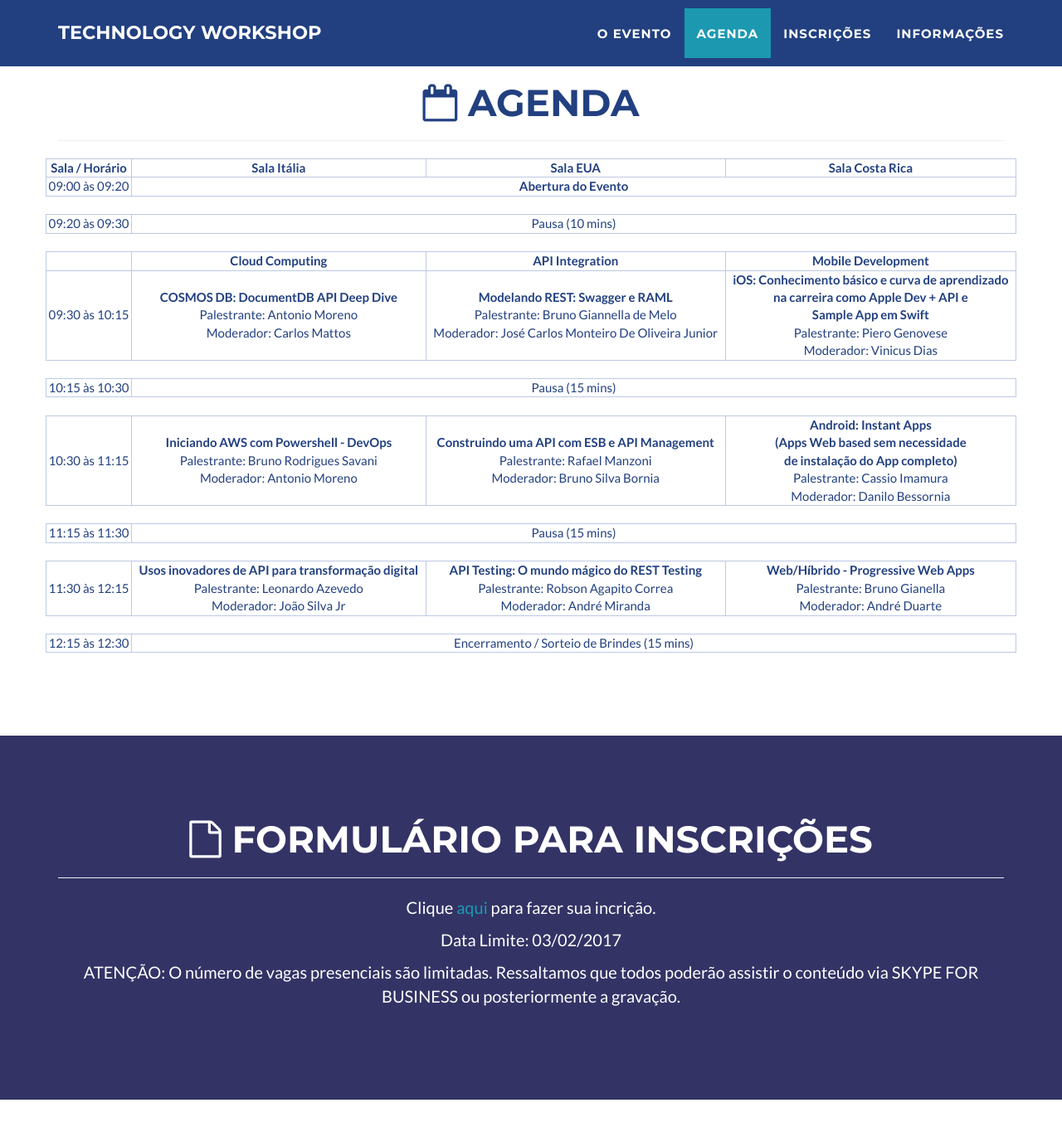
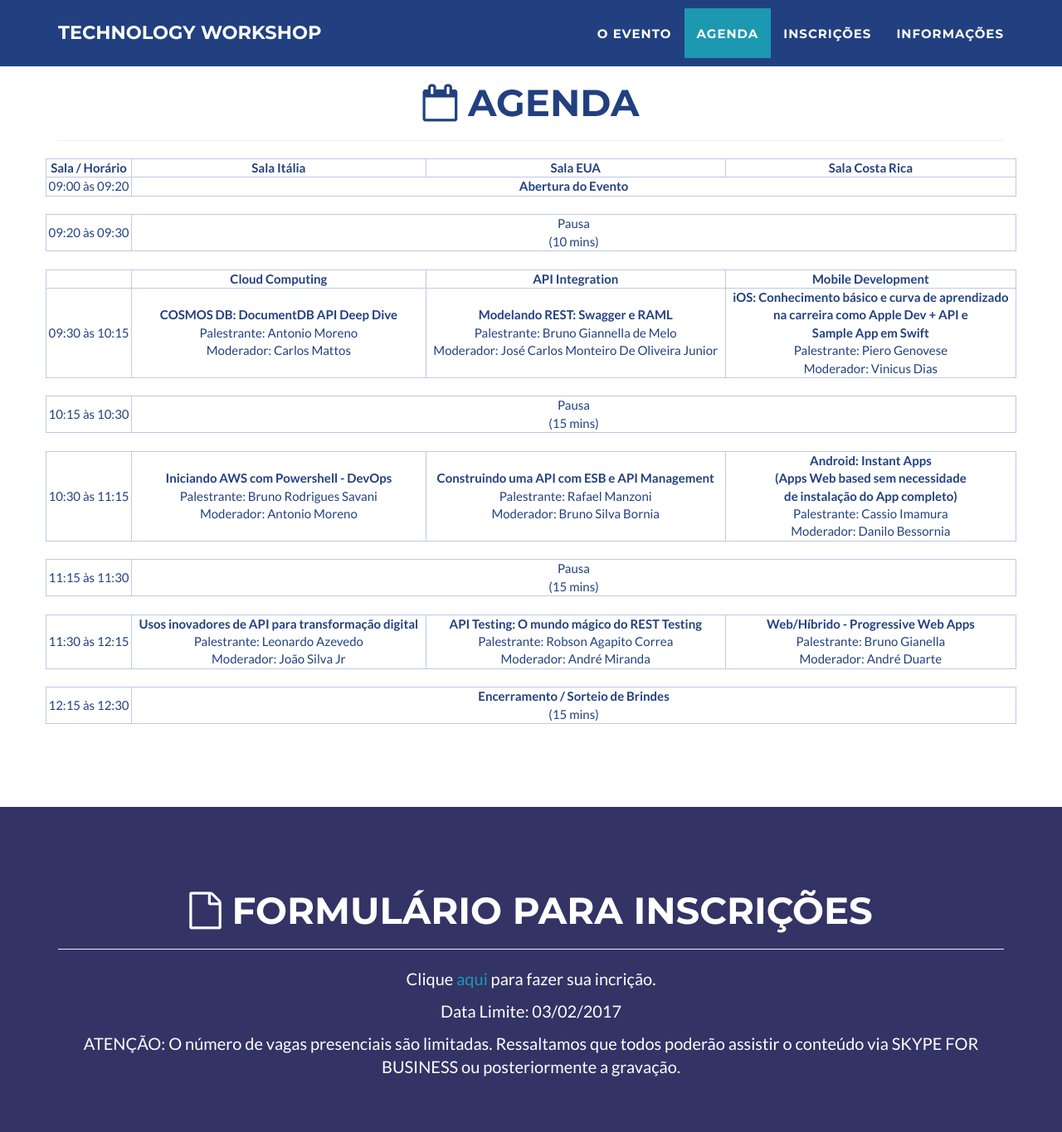
Before and after one commit to gft-technical-practices/2017-workshop-dev-bigdata, a Jekyll site: the page built from index.html, in a window 1280 px wide and 1400 px high, scrolled down 1593 px. Shown: the top 1365 px of the window at 83% size. Built offline with Jekyll 4.4.1, drawn with Linux system fonts in a browser that asks for light colours.

Commit message:
Update agenda.html

```diff
--- a/_includes/agenda.html
+++ b/_includes/agenda.html
@@ -34,7 +34,7 @@
 
 		<tr>
 			<td align="center">09:20 às 09:30</td>
-			<td align="center" colspan="3">Pausa (10 mins)</td>
+			<td align="center" colspan="3">Pausa<br/>(10 mins)</td>
 		</tr>
 
 		<tr>
@@ -76,7 +76,7 @@
 
 		<tr>
 			<td align="center">10:15 às 10:30</td>
-			<td align="center" colspan="3">Pausa (15 mins)</td>
+			<td align="center" colspan="3">Pausa<br/>(15 mins)</td>
 		</tr>
 
 		<tr>
@@ -108,7 +108,7 @@
 
 		<tr>
 			<td align="center">11:15 às 11:30</td>
-			<td align="center" colspan="3">Pausa (15 mins)</td>
+			<td align="center" colspan="3">Pausa<br/>(15 mins)</td>
 		</tr>
 
 		<tr>
@@ -140,7 +140,7 @@
 
 		<tr>
 			<td align="center">12:15 às 12:30</td>
-			<td align="center" colspan="3">Encerramento / Sorteio de Brindes (15 mins)</td>
+			<td align="center" colspan="3"><b>Encerramento / Sorteio de Brindes</b><br/>(15 mins)</td>
 		</tr>
 	</tbody>
 </table>
```
